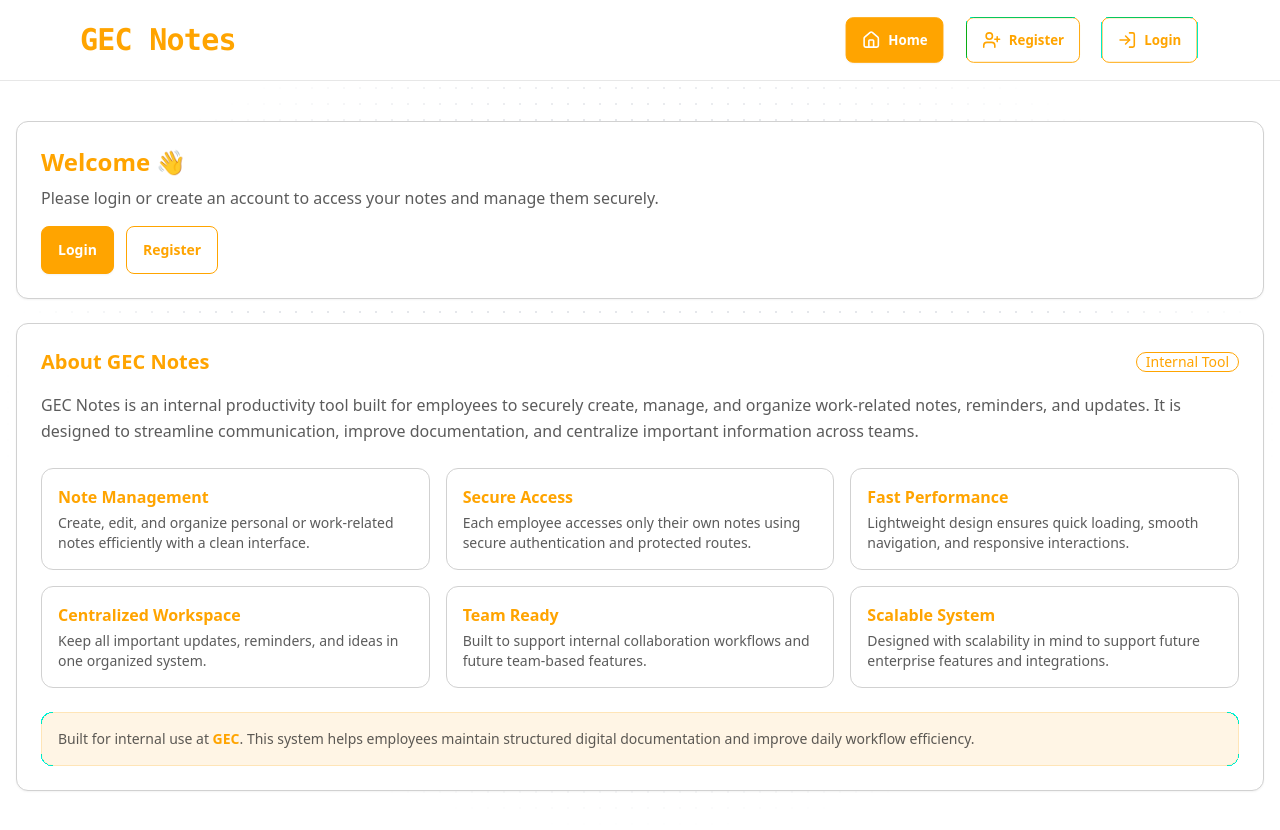
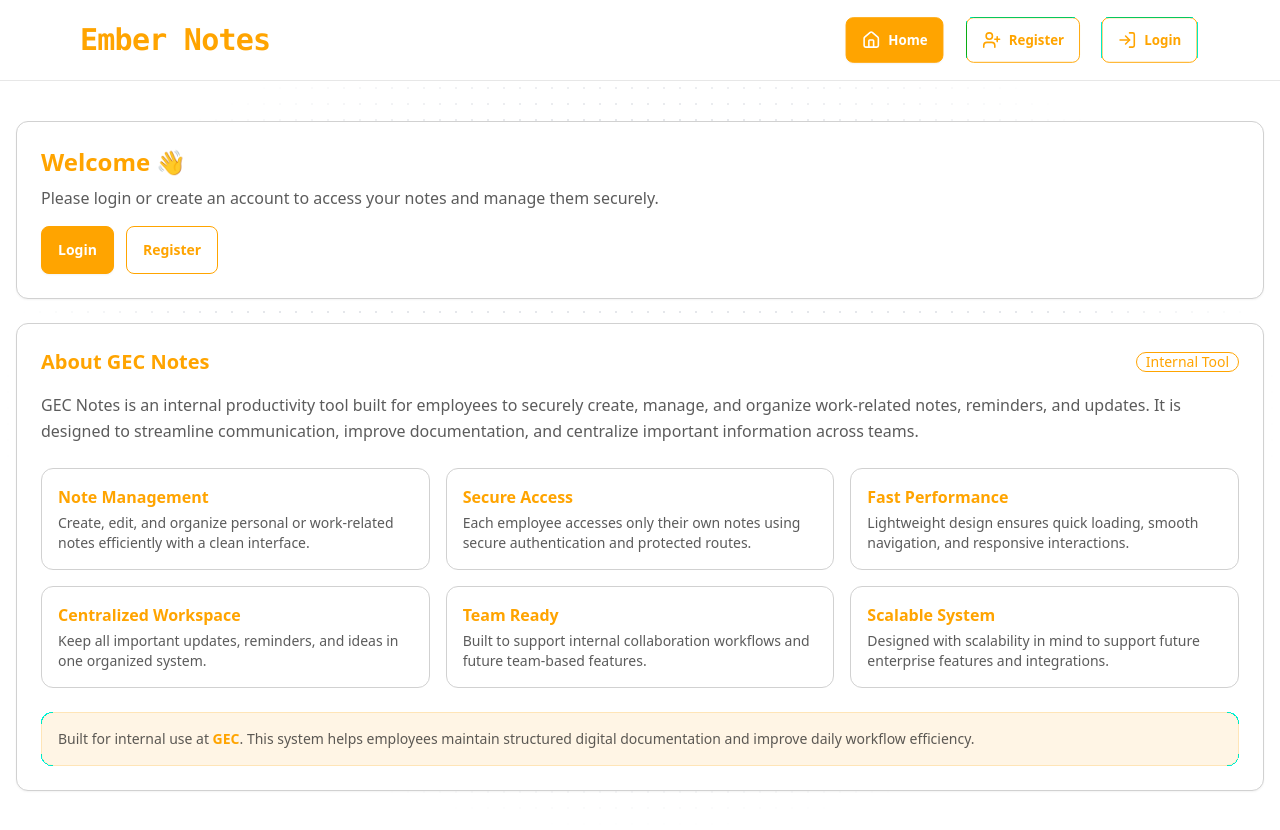
Before and after one commit to samson-spec/gec-notes, a React (Vite) app in the folder frontend/: page / in a window 1280 px wide. Built offline with nearby package versions, Linux system fonts and the light colour scheme.

Commit message:
Change title from 'GEC Notes' to 'Ember Notes'

```diff
--- a/frontend/src/components/Navbar.jsx
+++ b/frontend/src/components/Navbar.jsx
@@ -33,7 +33,7 @@ const Navbar = ({user, setUser, authLoading}) => {
     <header className="bg-base-100 border-b border-base-content/10">
         <div className="mx-auto max-w-6xl p-4">
              <div className="flex items-center justify-between">
-                <h1 className="text-2xl sm:text-3xl font-bold text-secondary font-mono tracking-tight">GEC Notes</h1>
+                <h1 className="text-2xl sm:text-3xl font-bold text-secondary font-mono tracking-tight">Ember Notes</h1>
 
                 {/* Desktop nav */}
                 <div className="hidden md:flex items-center gap-4">
```
